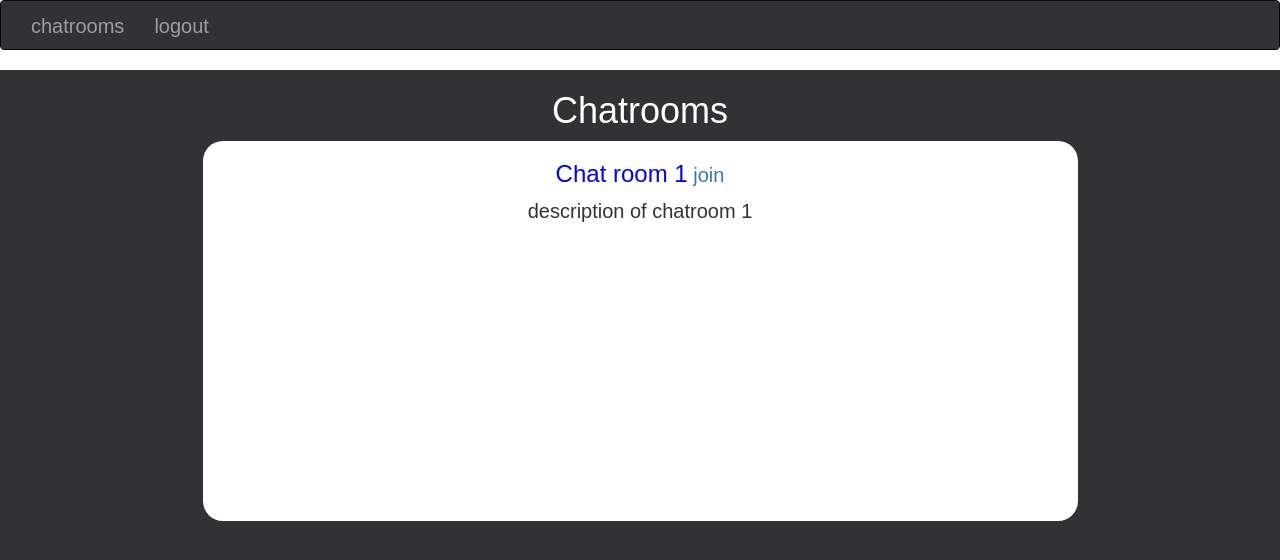
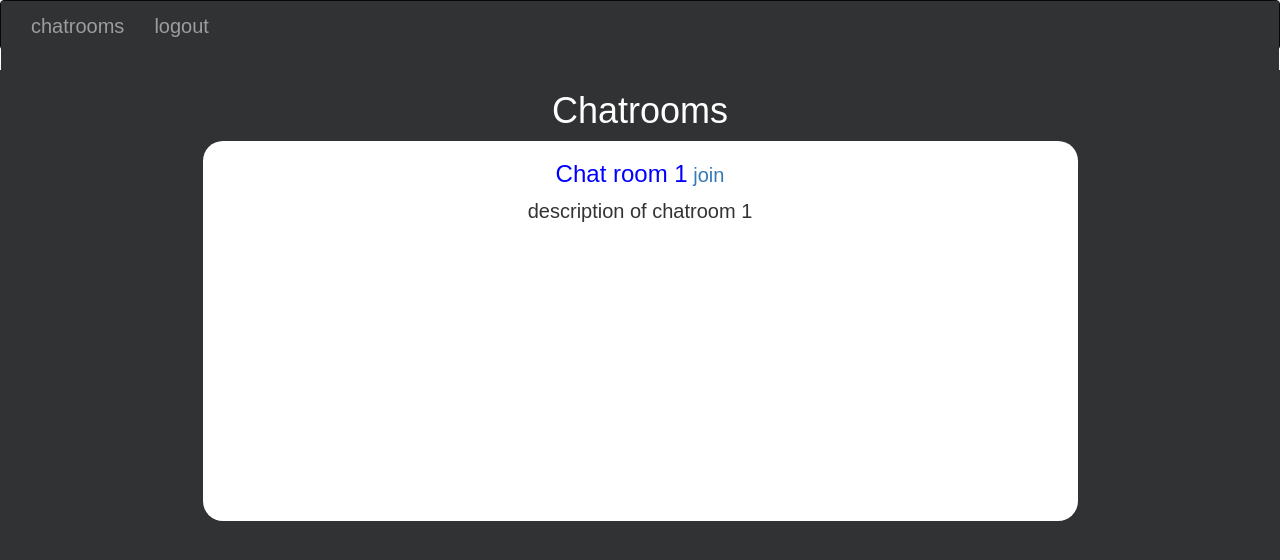
Before and after one commit to Bradford-Loesch/TADojoChat, a website: page client/index.html at #!/rooms in a window 1280 px wide. Drawn offline with nearby package versions, Linux system fonts and the light colour scheme; some packages are replaced by stand-ins of ours; a script that the page names is missing.

Commit message:
small styling changes

```diff
--- a/client/partials/dashboard.html
+++ b/client/partials/dashboard.html
@@ -18,7 +18,7 @@
     <body>
       <div id="top"></div>
       <nav class="navbar navbar-inverse">
-        <div class="container-fluid">
+        <div id="dash" class="container-fluid">
           <ul class="nav navbar-nav">
             <li><a href="/#!/rooms">chatrooms</a></li>
             <li><a href="#">logout</a></li>
--- a/client/static/assets/style.css
+++ b/client/static/assets/style.css
@@ -103,7 +103,9 @@ chats h4{
 div.form-group{
   display: inline-block;
 }
-
+#dash{
+  height:4em;
+}
 @media screen and (max-width: 40em) {
 	.js #menu {
 		display:none;
```
